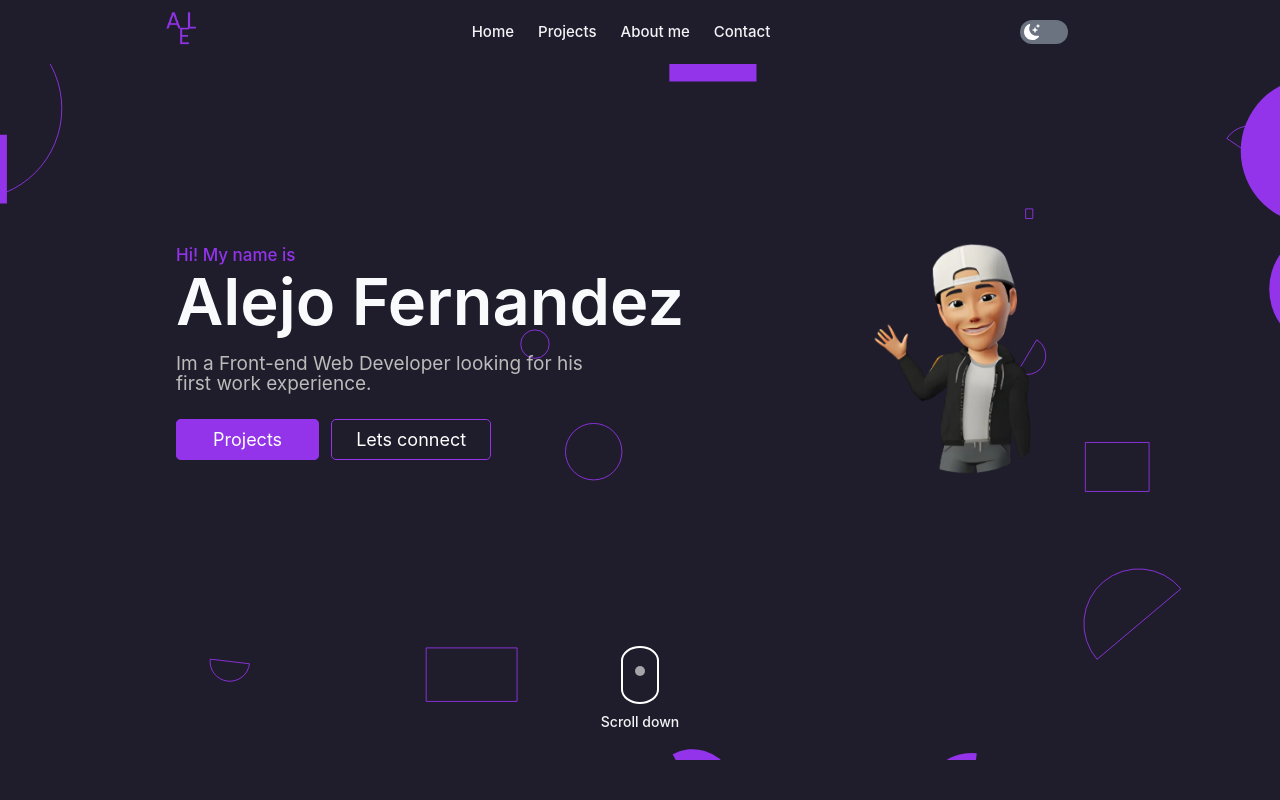
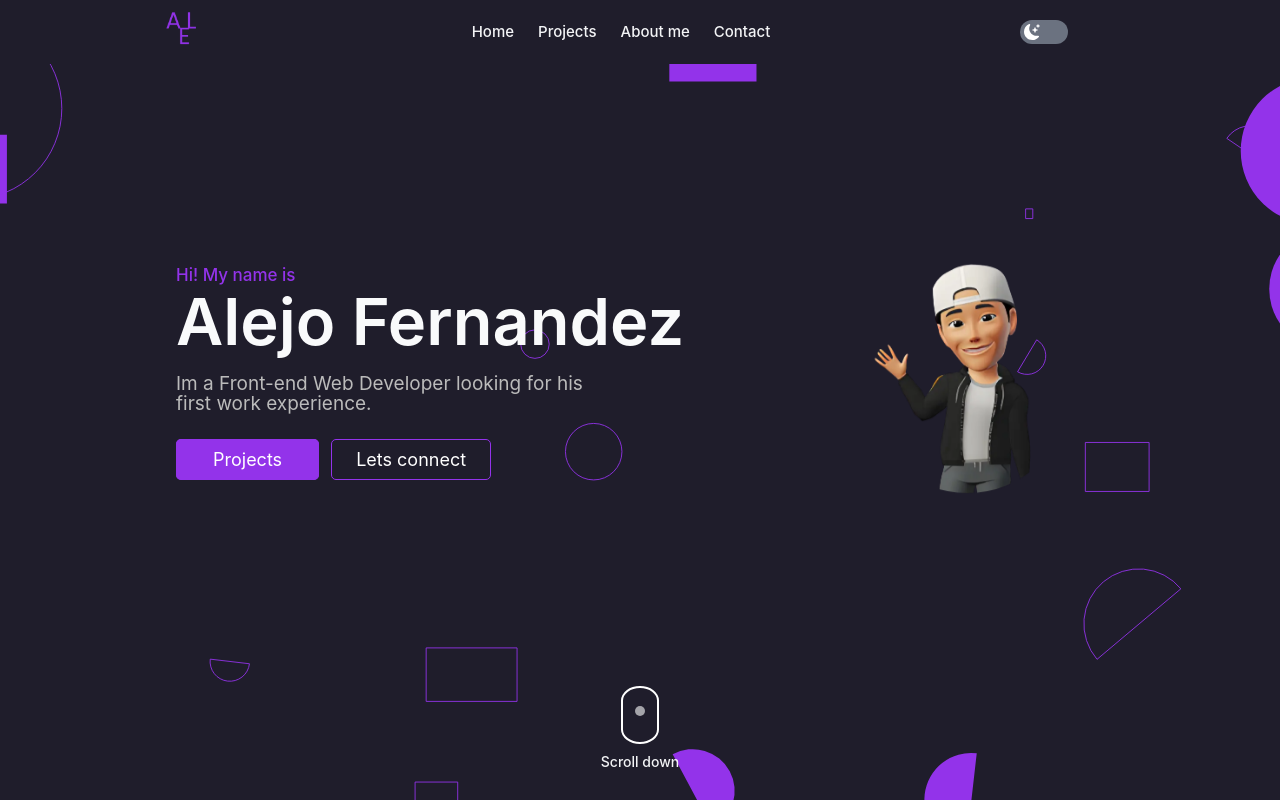
Before and after one commit to AlejoFernandez10/portfolio, a Next.js app: page / in a window 1280 px wide. Shown: the top 800 px of the page. Built offline with nearby package versions, Linux system fonts and the light colour scheme.

Commit message:
Some issues with heights fixed

```diff
--- a/app/layout.jsx
+++ b/app/layout.jsx
@@ -11,6 +11,10 @@ export const metadata = {
 export default function RootLayout({ children }) {
   return (
     <html lang="en">
+      <head>
+      <meta name="viewport" content="width=device-width, initial-scale=1" />
+
+      </head>
       <body >
 
 
--- a/components/AboutMe.jsx
+++ b/components/AboutMe.jsx
@@ -16,11 +16,13 @@ import Context from '@/app/context/Context'
 import { useContext } from 'react'
 
 import cv from '../public/alejoFernandezcv.pdf'
-import { motion } from 'framer-motion'
+import { motion, useTransform } from 'framer-motion'
 
 const AboutMe = () => {
 
   const [theme, setTheme] = useContext(Context)
+
+
 
   return (
     <section className={`about-me  relative w-full flex justify-center z-50 ${theme === 'dark' ? 'bg-[#262737]' : 'bg-gray-50'} pt-14`} id='aboutme' >
@@ -41,7 +43,7 @@ const AboutMe = () => {
 
           <MyStudies />
 
-          <div className={` mt-20 ${theme !== 'dark' ? 'text-[#262737]' : 'text-gray-200'}   text-lg mb-10`}>
+          <div className={` mt-20 ${theme !== 'dark' ? 'text-[#262737]' : 'text-gray-200'}    text-lg mb-10`}>
             <p className={' font-medium'}>Download my cv  <a href={cv} download={true} className={'text-[#9333EA] font-semibold'} >here!</a> </p>
           </div>
 
--- a/components/Contact.jsx
+++ b/components/Contact.jsx
@@ -77,7 +77,7 @@ function Contact() {
   return (
     <ChakraProvider>
 
-    <section className={` pb-14 z-50 flex justify-center  w-full ${theme === 'dark' ? 'bg-[#1F1D2B]' : 'bg-gray-100'}  pt-20`} id='contact'>
+    <section className={` pb-14 z-50 flex justify-center relative w-full ${theme === 'dark' ? 'bg-[#1F1D2B]' : 'bg-gray-100'}  pt-20`} id='contact'>
 
 
       <motion.div initial={{y:200}} whileInView={{y:0}} transition={{ duration: 0.5 }} viewport={{once:true}} className={'w-full max-w-[850px] relative flex flex-col items-center justify-between sm:flex-row'}>
--- a/components/Home.jsx
+++ b/components/Home.jsx
@@ -39,7 +39,7 @@ const Home = () => {
 
 
 
-  <div  className={"w-full max-w-[1000px] min-h-[95vh]  flex flex-col-reverse sm:flex-row-reverse place-content-center justify-center items-center z-40  p-4 "}>
+  <div  className={"w-full max-w-[1000px] min-h-[90vh] sm:min-h-[100vh]  flex flex-col-reverse sm:flex-row-reverse place-content-center justify-center items-center z-40  p-4 "}>
 
     {theme === 'dark' ?
       <Image width={1920} height={1080} src={ bg } priority alt="background" className={"w-[100%] min-h-[120vh] top-[-50px]  object-cover z-0  fixed"} />
```
